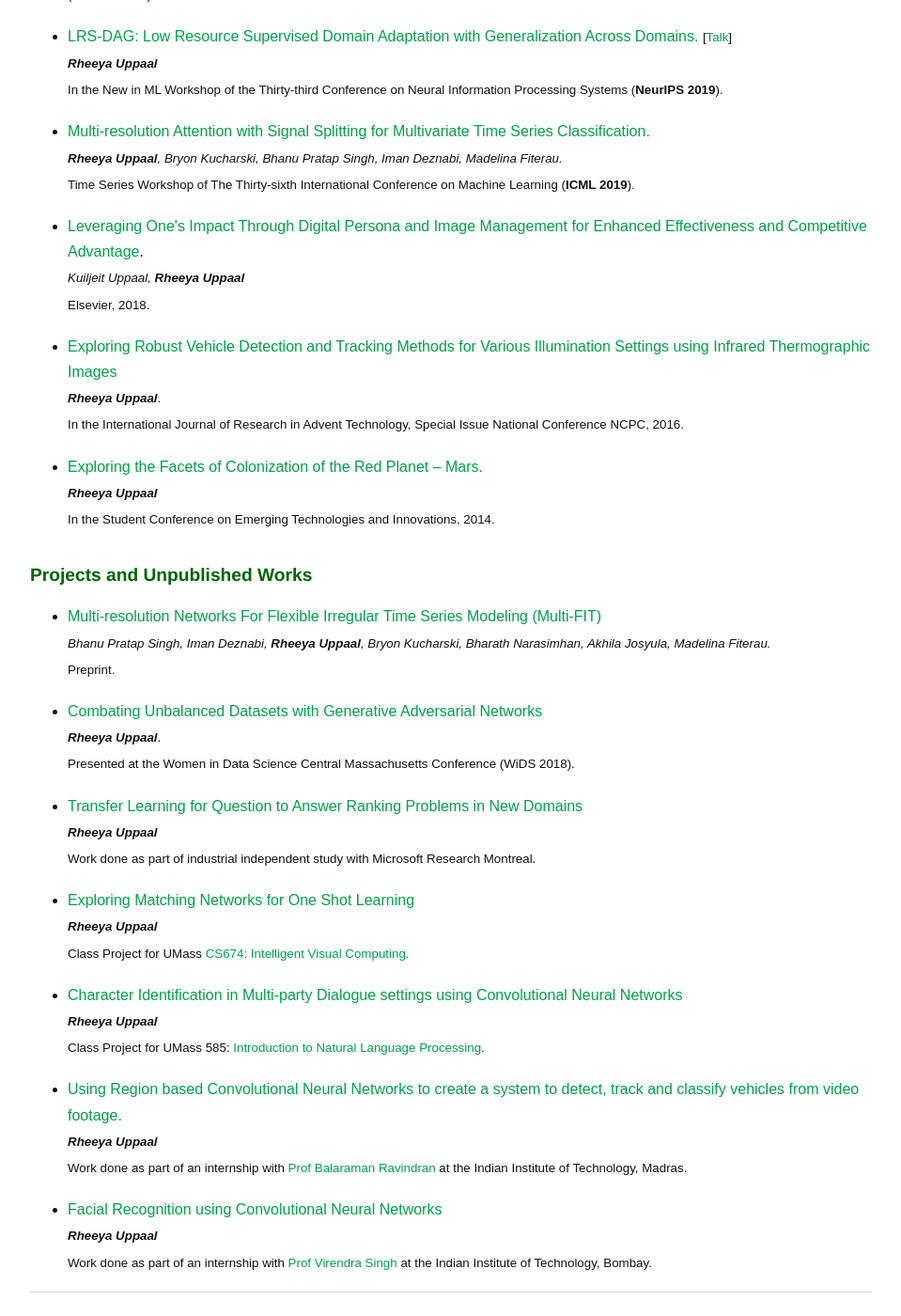
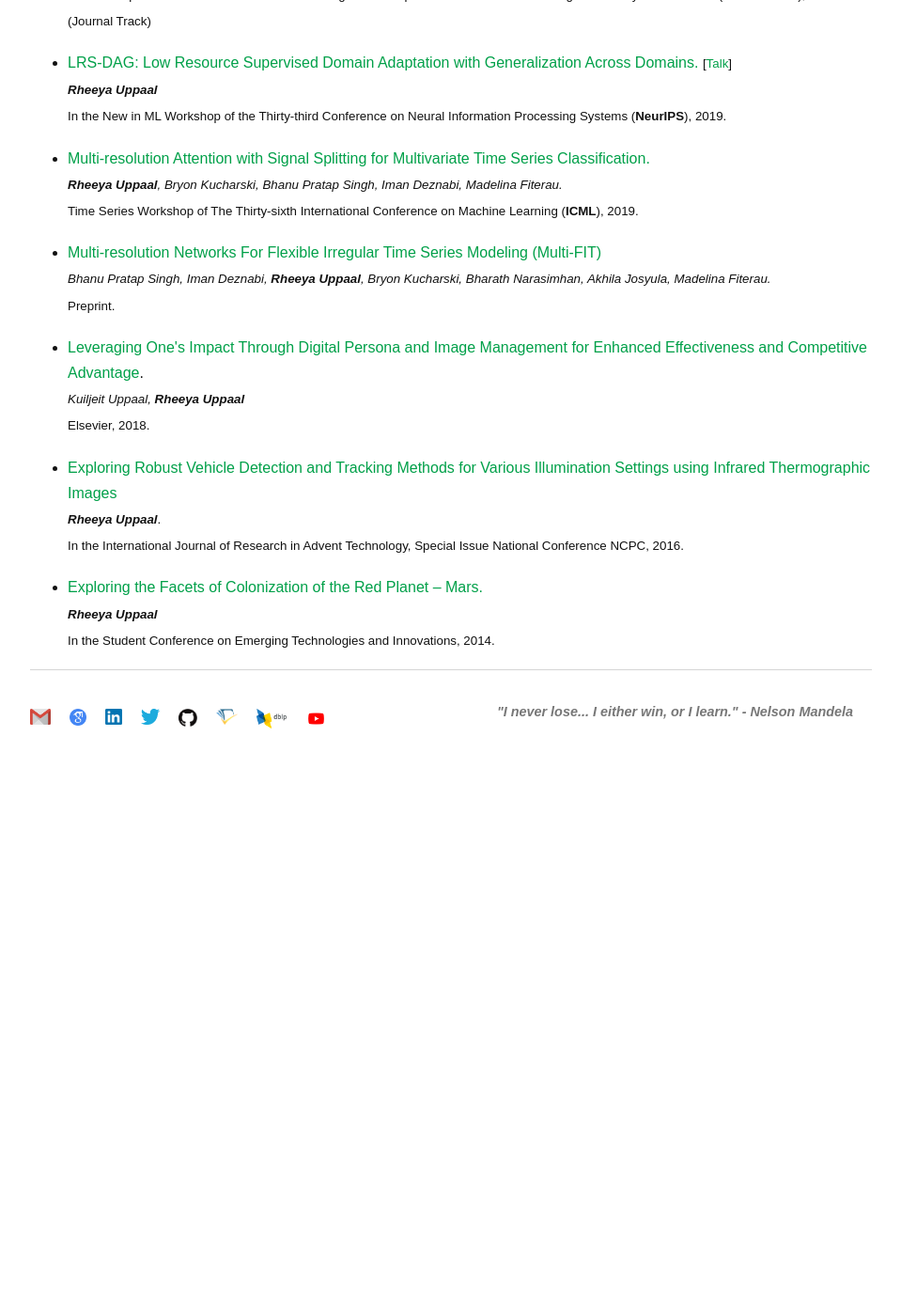
Before and after one commit to Uppaal/Uppaal.github.io, a Jekyll site: the page built from publications.html, in a window 1280 px wide and 1400 px high, scrolled down 662 px. Shown: the whole window at 94% size, without its empty margins (160-1119 px from the left). Built offline with Jekyll 4.4.1, drawn with Linux system fonts in a browser that asks for light colours; after the commit the page ends 1474 px from its top, so only the background shows below that; part of the change alters nothing that is shown; some of the changed text lies outside the part shown.

Commit message:
Update publications.html

```diff
--- a/publications.html
+++ b/publications.html
@@ -16,18 +16,20 @@ title: Publications
 
 	<h1>Publications</h1>
 	<ul>
-	<li><a href="https://arxiv.org/abs/2311.09661">Evolving Domain Adaptation of Pretrained Language Models for Text Classification.</a> <br><small><i>Yun-Shiuan Chuang, Yi Wu, Dhruv Gupta, <b>Rheeya Uppaal</b>, Ananya Kumar, Luhang Sun, Makesh Narsimhan Sreedhar, Sijia Yang, Timothy T. Rogers, Junjie Hu</i><br>In the Workshop on Distribution Shifts at the Thirty-seventh Conference on Neural Information Processing Systems (<b>NeurIPS 2023</b>).</small></li>
-	<li><a href="https://aclanthology.org/2023.acl-long.717/">Is Fine-tuning Needed? Pre-trained Language Models Are Near Perfect for Out-of-Domain Detection.</a> [Covered in media by <a href="https://casmi.northwestern.edu/news/articles/2023/study-finds-simple-method-can-improve-safety-for-language-models.html">CASMI</a>] <small>[<a href="https://youtu.be/iVfXGQ0iwzQ">Talk</a>]</small> <small>[<a href="https://github.com/Uppaal/lm-ood">Code</a>]</small> <br><small><i><b>Rheeya Uppaal</b>, Junjie Hu, Yixuan Li.</i><br>In the 61st Annual Meeting of the Association for Computational Linguistics (<b>ACL 2023</b>).</small></li>
-	<li><a href="https://arxiv.org/abs/2103.00751">Long Document Summarization in a Low Resource Setting using Pretrained Language Models.</a><br><small><i>Ahsaas Bajaj, Pavitra Dangati, Kalpesh Krishna, Pradhiksha Ashok Kumar, <b>Rheeya Uppaal</b>, Bradford Windsor, Eliot Brenner, Dominic Dotterrer, Rajarshi Das, Andrew McCallum</i><br>In the ACL-IJCNLP Student Workshop, 2021.</small></li>
-	<li><a href="https://arxiv.org/abs/1911.07335">Overcoming Practical Issues of Deep Active Learning and its Applications on Named Entity Recognition.</a><br><small><i>Haw-Shiuan Chang, Shankar Vembu, Sunil Mohan, <b>Rheeya Uppaal</b>, Andrew McCallum.</i><br>In the European Conference on Machine Learning and Principles and Practice of Knowledge Discovery in Databases (<b>ECML-PKDD 2020</b>) (Journal Track)</small></li>
-	<li><a href="https://arxiv.org/abs/1909.06718">LRS-DAG: Low Resource Supervised Domain Adaptation with Generalization Across Domains.</a> <small>[<a href="https://www.youtube.com/watch?v=17nxep0Ux50&feature=youtu.be">Talk</a>]</small><br><small><i><b>Rheeya Uppaal</b></i><br>In the New in ML Workshop of the Thirty-third Conference on Neural Information Processing Systems (<b>NeurIPS 2019</b>).</small></li>
-	<li><a href="http://roseyu.com/time-series-workshop/submissions/2019/timeseries-ICML19_paper_55.pdf">Multi-resolution Attention with Signal Splitting for Multivariate Time Series Classification.</a><br><small><i><b>Rheeya Uppaal</b>, Bryon Kucharski, Bhanu Pratap Singh, Iman Deznabi, Madelina Fiterau.</i><br>Time Series Workshop of The Thirty-sixth International Conference on Machine Learning (<b>ICML 2019</b>).</small></li>
-	<li> <a href="https://papers.ssrn.com/sol3/papers.cfm?abstract_id=3306567">Leveraging One's Impact Through Digital Persona and Image Management for Enhanced Effectiveness and Competitive Advantage</a>.<br><small><i>Kuiljeit Uppaal, <b>Rheeya Uppaal</b></i><br>Elsevier, 2018.</small></li>
+	<li><a href="https://arxiv.org/abs/2311.09661">Evolving Domain Adaptation of Pretrained Language Models for Text Classification.</a> <br><small><i>Yun-Shiuan Chuang, Yi Wu, Dhruv Gupta, <b>Rheeya Uppaal</b>, Ananya Kumar, Luhang Sun, Makesh Narsimhan Sreedhar, Sijia Yang, Timothy T. Rogers, Junjie Hu</i><br>In the Workshop on Distribution Shifts at the Thirty-seventh Conference on Neural Information Processing Systems (<b>NeurIPS</b>), 2023.</small></li>
+	<li><a href="https://aclanthology.org/2023.acl-long.717/">Is Fine-tuning Needed? Pre-trained Language Models Are Near Perfect for Out-of-Domain Detection.</a> [Covered in media by <a href="https://casmi.northwestern.edu/news/articles/2023/study-finds-simple-method-can-improve-safety-for-language-models.html">CASMI</a>] <small>[<a href="https://youtu.be/iVfXGQ0iwzQ">Talk</a>]</small> <small>[<a href="https://github.com/Uppaal/lm-ood">Code</a>]</small> <br><small><i><b>Rheeya Uppaal</b>, Junjie Hu, Yixuan Li.</i><br>In the 61st Annual Meeting of the Association for Computational Linguistics (<b>ACL</b>), 2023.</small></li>
+	<li><a href="https://arxiv.org/abs/2103.00751">Long Document Summarization in a Low Resource Setting using Pretrained Language Models.</a><br><small><i>Ahsaas Bajaj, Pavitra Dangati, Kalpesh Krishna, Pradhiksha Ashok Kumar, <b>Rheeya Uppaal</b>, Bradford Windsor, Eliot Brenner, Dominic Dotterrer, Rajarshi Das, Andrew McCallum</i><br>In the Student Workshop at the Joint Conference of the 59th Annual Meeting of the Association for Computational Linguistics and the 11th International Joint
+Conference on Natural Language Processing (<b>ACL-IJCNLP</b>), 2021.</small></li>
+	<li><a href="https://arxiv.org/abs/1911.07335">Overcoming Practical Issues of Deep Active Learning and its Applications on Named Entity Recognition.</a><br><small><i>Haw-Shiuan Chang, Shankar Vembu, Sunil Mohan, <b>Rheeya Uppaal</b>, Andrew McCallum.</i><br>In the European Conference on Machine Learning and Principles and Practice of Knowledge Discovery in Databases (<b>ECML-PKDD</b>), 2020 (Journal Track)</small></li>
+	<li><a href="https://arxiv.org/abs/1909.06718">LRS-DAG: Low Resource Supervised Domain Adaptation with Generalization Across Domains.</a> <small>[<a href="https://www.youtube.com/watch?v=17nxep0Ux50&feature=youtu.be">Talk</a>]</small><br><small><i><b>Rheeya Uppaal</b></i><br>In the New in ML Workshop of the Thirty-third Conference on Neural Information Processing Systems (<b>NeurIPS</b>), 2019.</small></li>
+	<li><a href="http://roseyu.com/time-series-workshop/submissions/2019/timeseries-ICML19_paper_55.pdf">Multi-resolution Attention with Signal Splitting for Multivariate Time Series Classification.</a><br><small><i><b>Rheeya Uppaal</b>, Bryon Kucharski, Bhanu Pratap Singh, Iman Deznabi, Madelina Fiterau.</i><br>Time Series Workshop of The Thirty-sixth International Conference on Machine Learning (<b>ICML</b>), 2019.</small></li>
+	<li><a href="https://arxiv.org/abs/1905.00125">Multi-resolution Networks For Flexible Irregular Time Series Modeling (Multi-FIT)</a><br><small><i>Bhanu Pratap Singh, Iman Deznabi, <b>Rheeya Uppaal</b>, Bryon Kucharski, Bharath Narasimhan, Akhila Josyula, Madelina Fiterau.</i><br>Preprint.</small></li>
+	<li><a href="https://papers.ssrn.com/sol3/papers.cfm?abstract_id=3306567">Leveraging One's Impact Through Digital Persona and Image Management for Enhanced Effectiveness and Competitive Advantage</a>.<br><small><i>Kuiljeit Uppaal, <b>Rheeya Uppaal</b></i><br>Elsevier, 2018.</small></li>
 	<li><a href="https://ijrat.org/downloads/Conference_Proceedings/ncpci2016/ncpci-02.pdf">Exploring Robust Vehicle Detection and Tracking Methods for Various Illumination Settings using Infrared Thermographic Images</a><br><small><b><i>Rheeya Uppaal</i></b>.<br>In the International Journal of Research in Advent Technology, Special Issue National Conference NCPC, 2016.</small></li>
-	<li> <a href="https://drive.google.com/file/d/1Upq_uYb5GyOm8xf69k1Ca37ycIyI1b-z/view?usp=sharing"> Exploring the Facets of Colonization of the Red Planet – Mars.</a><br><small><i><b>Rheeya Uppaal</b></i><br>In the Student Conference on Emerging Technologies and Innovations, 2014.</small></li>
+	<li><a href="https://drive.google.com/file/d/1Upq_uYb5GyOm8xf69k1Ca37ycIyI1b-z/view?usp=sharing"> Exploring the Facets of Colonization of the Red Planet – Mars.</a><br><small><i><b>Rheeya Uppaal</b></i><br>In the Student Conference on Emerging Technologies and Innovations, 2014.</small></li>
 	</ul>
 
-	<h2>Projects and Unpublished Works</h2>
+<!-- 	<h2>Projects and Unpublished Works</h2>
 	<ul>
 	<li><a href="https://arxiv.org/abs/1905.00125">Multi-resolution Networks For Flexible Irregular Time Series Modeling (Multi-FIT)</a>
 		<br><small><i>Bhanu Pratap Singh, Iman Deznabi, <b>Rheeya Uppaal</b>, Bryon Kucharski, Bharath Narasimhan, Akhila Josyula, Madelina Fiterau.</i><br>Preprint.</small></li>
@@ -44,3 +46,4 @@ title: Publications
 	<li><a href="https://github.com/Uppaal/Projects/blob/master/FER/Project%20Report.pdf">Facial Recognition using Convolutional Neural Networks</a>
 		<br><small><i><b>Rheeya Uppaal</b></i><br>Work done as part of an internship with <a href="https://www.ee.iitb.ac.in/~viren/">Prof Virendra Singh</a> at the Indian Institute of Technology, Bombay.</small></li>
 	</ul>
+ -->
```
